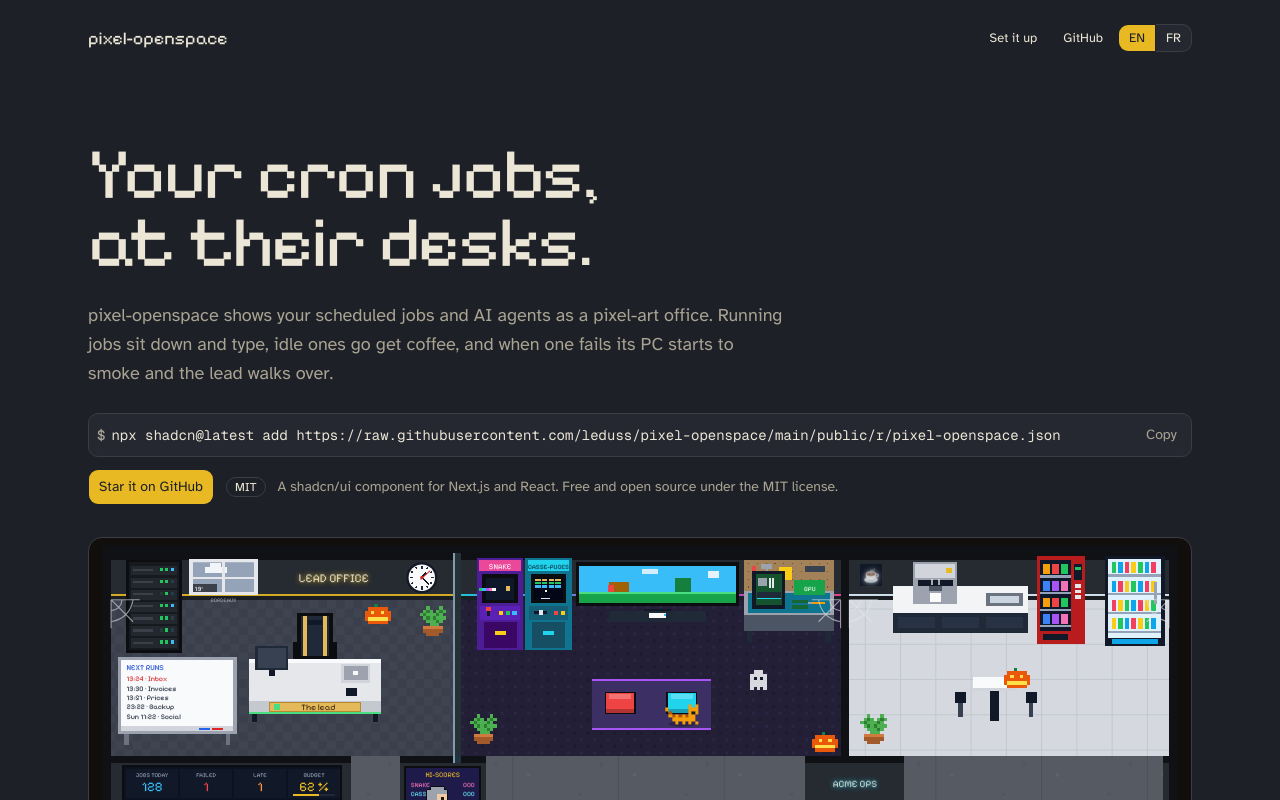
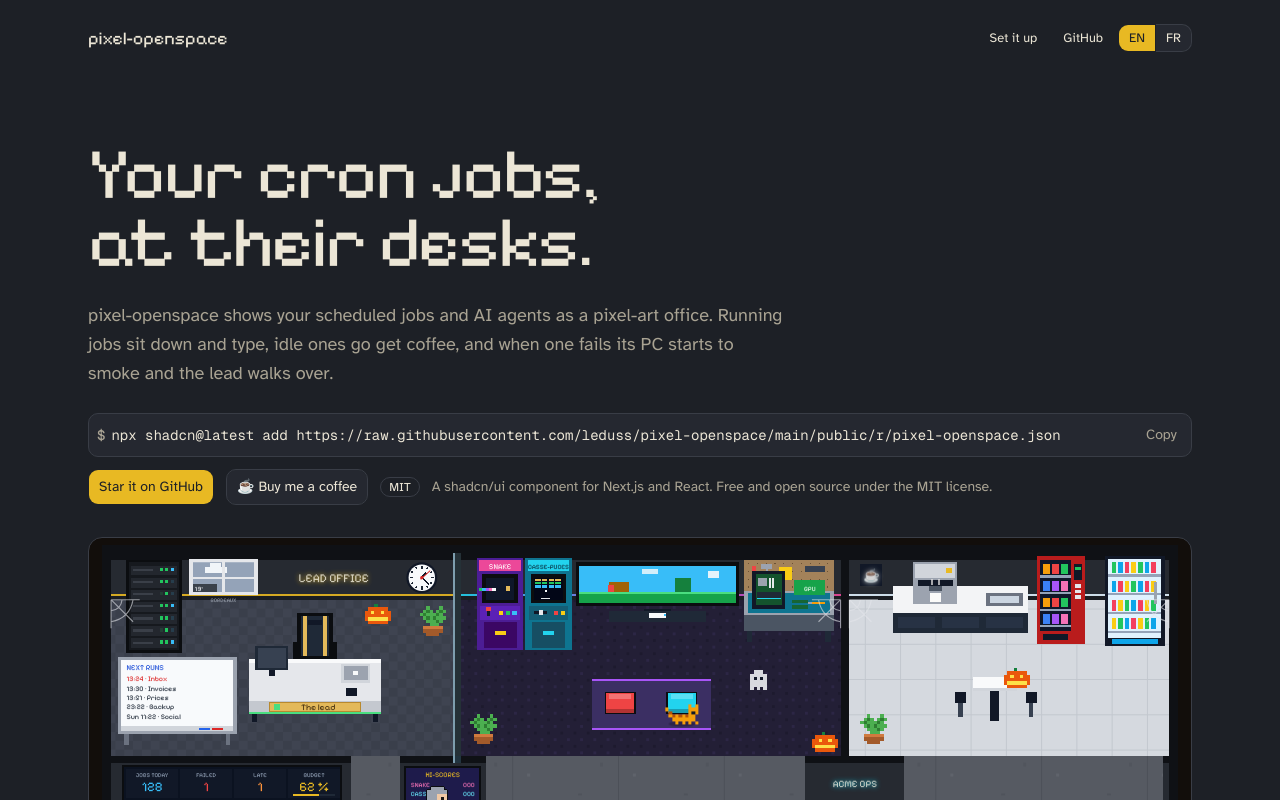
Before and after one commit to leduss/pixel-openspace, a Next.js app: page / in a window 1280 px wide. Shown: the top 800 px of the page. Built offline with nearby package versions, Linux system fonts and the light colour scheme.

Commit message:
Un café pour soutenir le projet : landing, README et bouton Sponsor de GitHub
Co-Authored-By: Claude Opus 5.5 <noreply@anthropic.com>

```diff
--- a/src/components/landing.tsx
+++ b/src/components/landing.tsx
@@ -7,7 +7,7 @@ import { Separator } from '@/components/ui/separator'
 import { Tabs, TabsContent, TabsList, TabsTrigger } from '@/components/ui/tabs'
 import { CopyCommand } from '@/components/copy-command'
 import { Demo } from '@/components/demo'
-import { DEPOT, INSTALL, LAMPES, PAGE, ROUTE, TEXTES } from '@/data/landing'
+import { CAFE, DEPOT, INSTALL, LAMPES, PAGE, ROUTE, TEXTES } from '@/data/landing'
 import type { Language } from '@/registry/pixel-openspace/types'
 
 /** Les deux exemples de code, en onglets : la route d'API, puis la page. */
@@ -86,6 +86,9 @@ export function Landing({ langue }: { langue: Language }) {
             <div className="flex flex-wrap items-center gap-3">
               <Button size="lg" nativeButton={false} render={<a href={DEPOT} />}>
                 {t.etoile}
+              </Button>
+              <Button size="lg" variant="outline" nativeButton={false} render={<a href={CAFE} />}>
+                ☕ {t.cafe}
               </Button>
               <Badge variant="outline">MIT</Badge>
               <p className="text-sm text-muted-foreground">{t.licence}</p>
@@ -202,6 +205,10 @@ export function Landing({ langue }: { langue: Language }) {
           <Button variant="link" className="h-auto p-0" nativeButton={false} render={<a href={DEPOT} />}>
             {t.source}
           </Button>
+          {' · '}
+          <Button variant="link" className="h-auto p-0" nativeButton={false} render={<a href={CAFE} />}>
+            {t.cafe}
+          </Button>
         </p>
       </footer>
     </main>
--- a/src/data/landing.ts
+++ b/src/data/landing.ts
@@ -3,6 +3,7 @@ import type { Language } from '@/registry/pixel-openspace/types'
 /* Le contenu de la landing : liens, commande d'installation, exemples de code et textes, en anglais et en français. */
 
 export const DEPOT = 'https://github.com/leduss/pixel-openspace'
+export const CAFE = 'https://buymeacoffee.com/leduss'
 export const INSTALL = 'npx shadcn@latest add https://raw.githubusercontent.com/leduss/pixel-openspace/main/public/r/pixel-openspace.json'
 
 /* La couleur de la lampe de chaque état, la même que dans la salle. */
@@ -67,6 +68,7 @@ export const TEXTES = {
     intro:
       'pixel-openspace shows your scheduled jobs and AI agents as a pixel-art office. Running jobs sit down and type, idle ones go get coffee, and when one fails its PC starts to smoke and the lead walks over.',
     etoile: 'Star it on GitHub',
+    cafe: 'Buy me a coffee',
     licence: 'A shadcn/ui component for Next.js and React. Free and open source under the MIT license.',
     lireTitre: 'Read the room',
     lireTexte:
@@ -132,6 +134,7 @@ export const TEXTES = {
     intro:
       'pixel-openspace montre tes tâches planifiées et tes agents IA comme un bureau en pixel art. Ceux qui tournent s’assoient et tapent, les désœuvrés vont au café, et quand l’un plante, son PC se met à fumer et le chef vient le voir.',
     etoile: 'Une étoile sur GitHub',
+    cafe: 'M’offrir un café',
     licence: 'Un composant shadcn/ui pour Next.js et React. Gratuit et open source, sous licence MIT.',
     lireTitre: 'Lire la salle',
     lireTexte:
```
Also changed, not shown: 2 other files (tests, documents, lock files or other folders).
